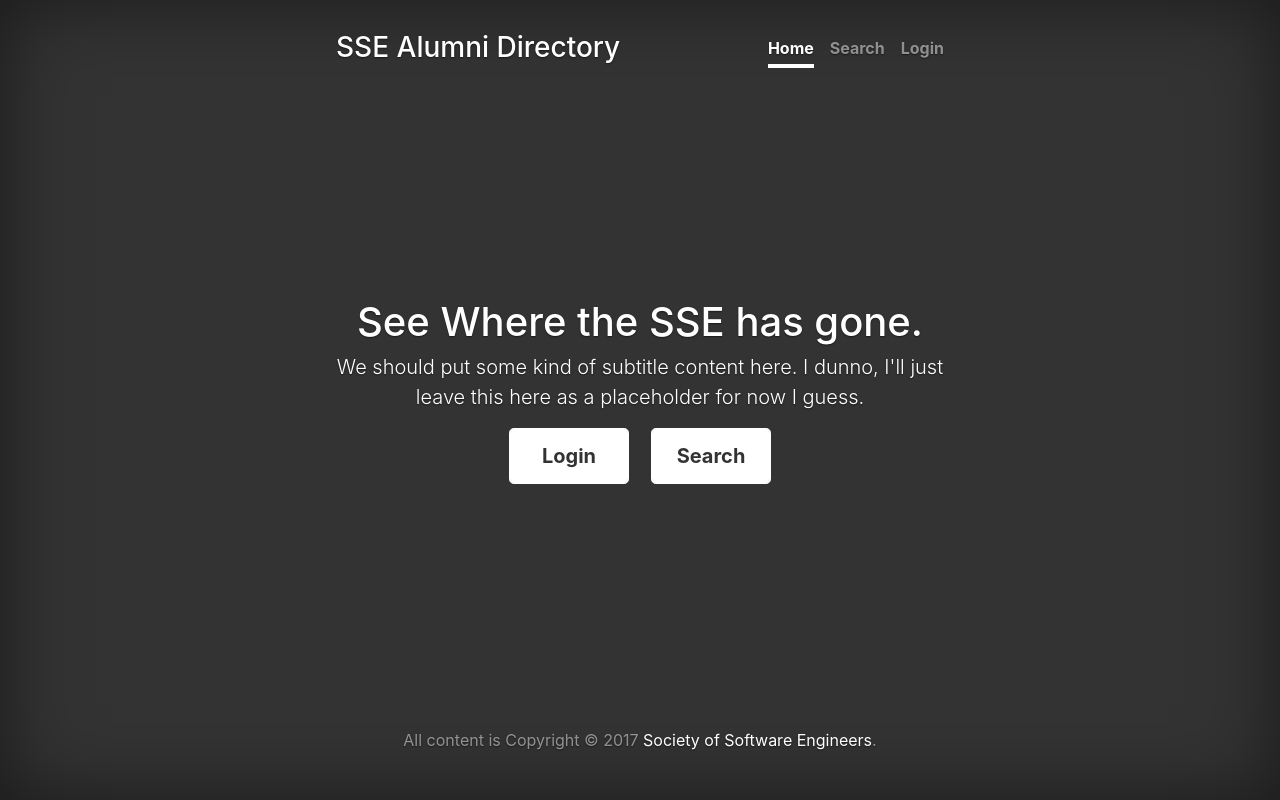
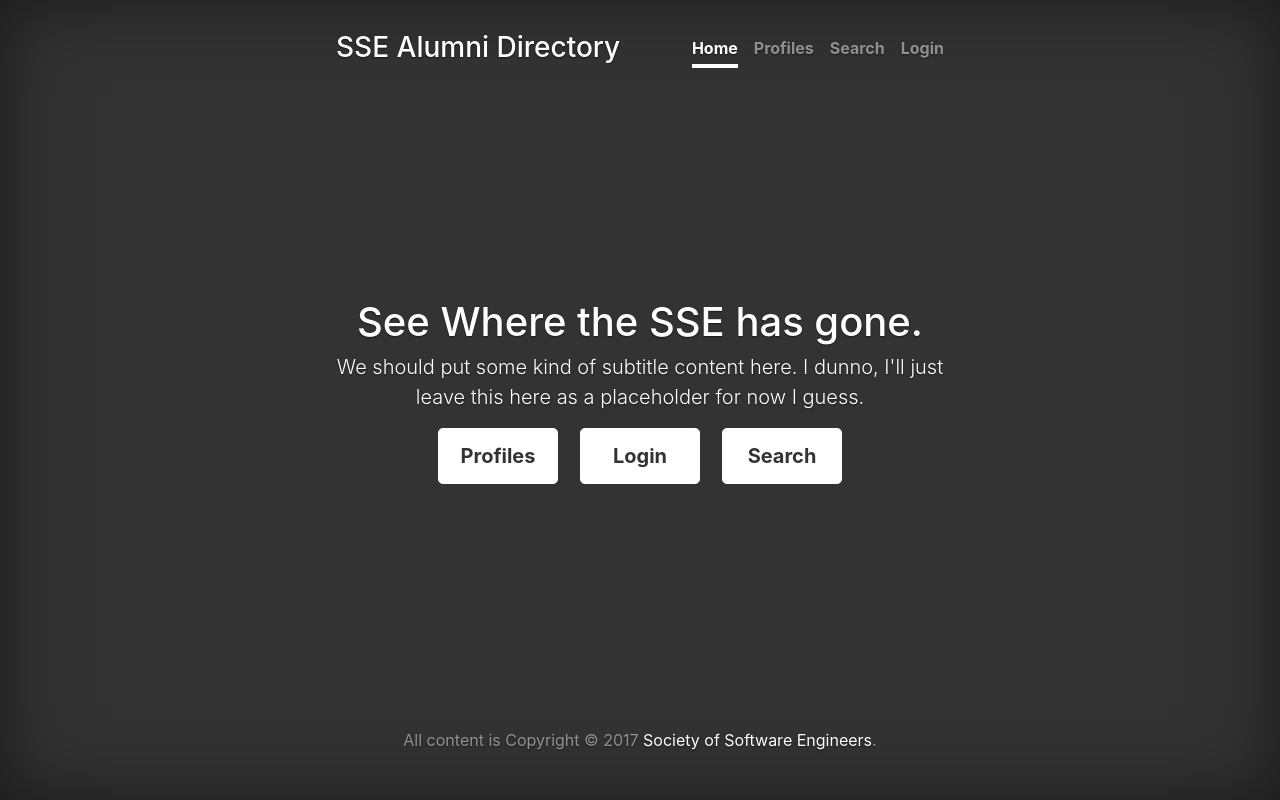
Before and after one commit to rit-sse/sse-alumni, a React (Create React App) app: page /home in a window 1280 px wide. Built offline with nearby package versions, Linux system fonts and the light colour scheme.

Commit message:
Add Profiles page

```diff
--- a/src/components/App.js
+++ b/src/components/App.js
@@ -4,6 +4,7 @@ import { Route } from 'react-router-dom';
 import { Redirect } from 'react-router-dom';
 import Home from './Home';
 import Search from './Search';
+import Profiles from './Profiles'
 import Login from './Login';
 import TopBar from './TopBar';
 
@@ -17,6 +18,7 @@ class App extends Component {
             <Switch>
                 <Route exact path='/home' component={Home}/>
                 <Route exact path='/search' component={Search}/>
+                <Route exact path='/profiles' component={Profiles}/>
                 <Route exact path='/login' component={Login}/>
                 <Route path='/' render={() => (<Redirect to="/home"/>)}/>
             </Switch>
--- a/src/components/Home.js
+++ b/src/components/Home.js
@@ -9,6 +9,7 @@ class Home extends Component {
                 We should put some kind of subtitle content here. I dunno, I'll just leave this here as a placeholder for now I guess.
             </p>
             <p class="lead">
+                <a href="/profiles" class="btn btn-lg btn-secondary btn-login">Profiles</a>
                 <a href="/login" class="btn btn-lg btn-secondary btn-login">Login</a>
                 <a href="/search" class="btn btn-lg btn-secondary">Search</a>
             </p>
--- /dev/null
+++ b/src/components/Profiles.js
@@ -0,0 +1,11 @@
+import React, { Component } from 'react';
+
+class Profiles extends Component {
+  render() {
+    return (
+        <h1>Profiles</h1>
+    );
+  }
+}
+
+export default Profiles;
--- a/src/components/TopBar.js
+++ b/src/components/TopBar.js
@@ -9,6 +9,7 @@ class TopBar extends Component {
                 <h3 class="masthead-brand">SSE Alumni Directory</h3>
                 <nav class="nav nav-masthead">
                     <NavLink className="nav-link" exact to='/home'>Home</NavLink>
+                    <NavLink className="nav-link" exact to='/profiles'>Profiles</NavLink>
                     <NavLink className="nav-link" exact to='/search'>Search</NavLink>
                     <NavLink className="nav-link" exact to='/login'>Login</NavLink>
                 </nav>
```
